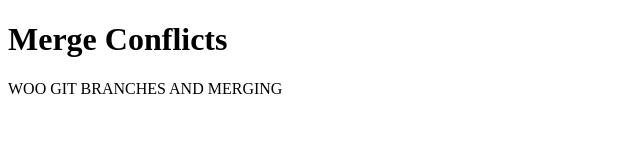
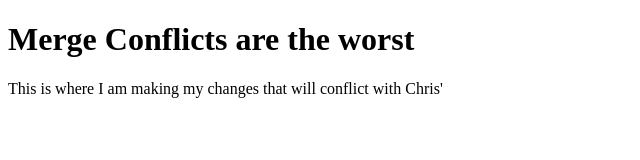
Before and after one commit to chrisjaff/merge-conflicts, a plain HTML site: page index.html in a window 1280 px wide. Shown: the whole page, without its empty margins (0-640 px from the left). Drawn offline with Linux system fonts and the light colour scheme.

Commit message:
Made changes to intentionally trigger a merge conflict

```diff
--- a/index.html
+++ b/index.html
@@ -2,7 +2,7 @@
 <head>
 </head>
 <body>
-    <h1>Merge Conflicts</h1>
-	<p>WOO GIT BRANCHES AND MERGING</p>
+    <h1>Merge Conflicts are the worst</h1>
+	<p>This is where I am making my changes that will conflict with Chris'</p>
   </body>
 </html>
```
